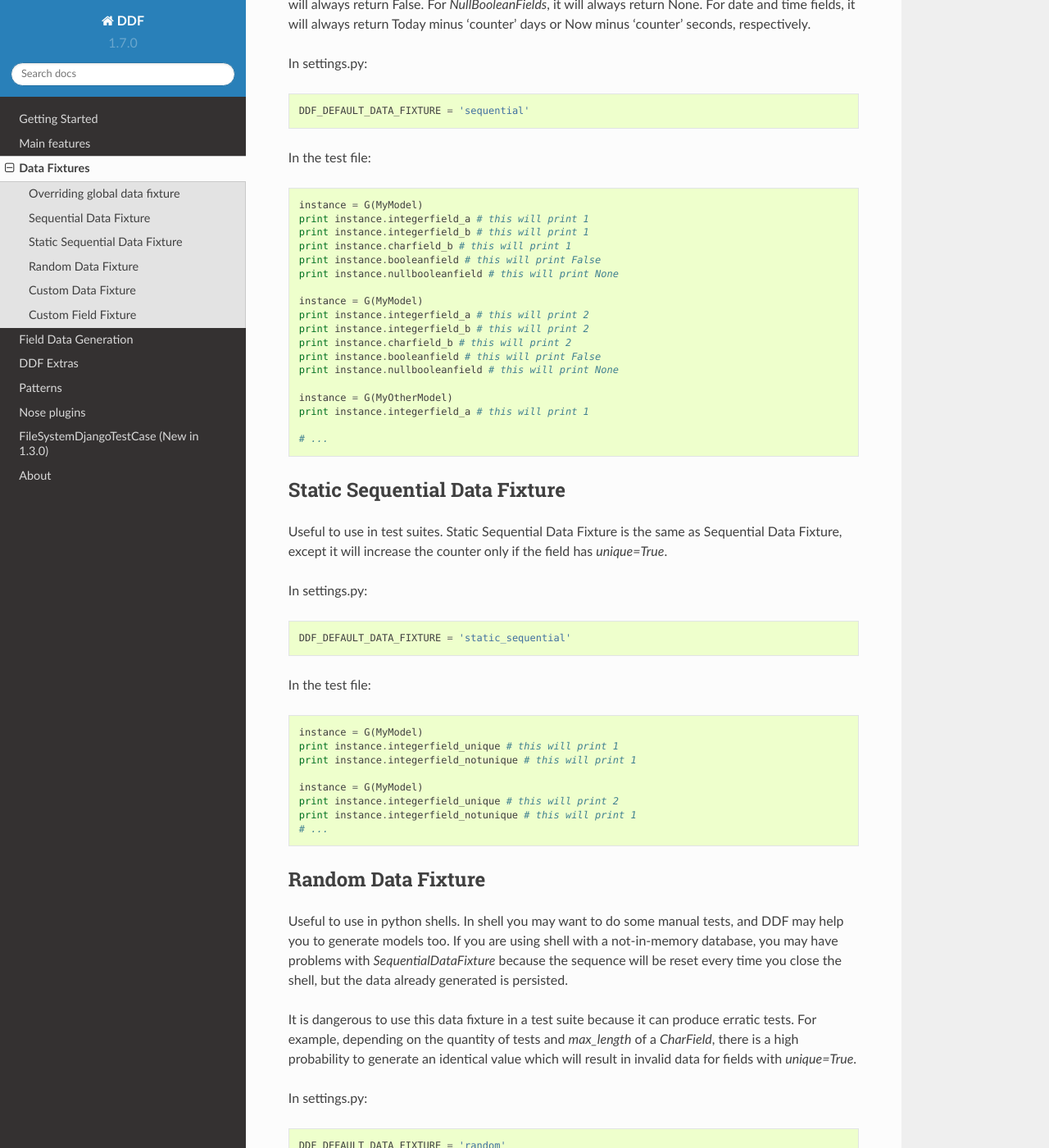
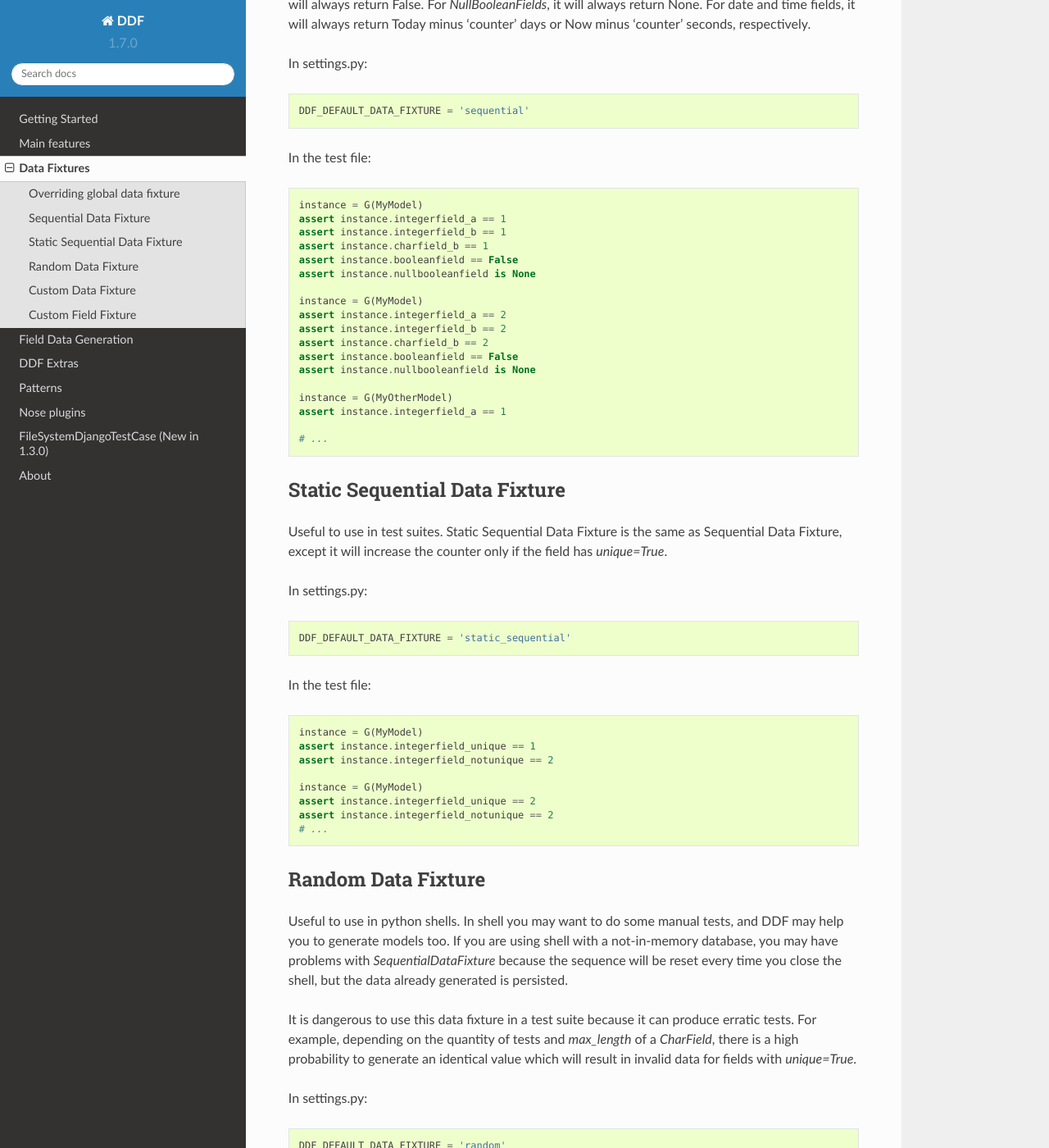
Before and after one commit to paulocheque/django-dynamic-fixture, a Sphinx documentation site: the page built from docs/source/data_fixtures.rst, in a window 1280 px wide and 1400 px high, scrolled down 781 px. Shown: the whole window at 82% size. Built offline with Sphinx 7.4.7 and the Read the Docs theme 2.0.0, drawn with Linux system fonts in a browser that asks for light colours; some of the changed text lies outside the part shown.

Commit message:
[doc] Using assert instead of print in the docs

```diff
--- a/docs/source/data_fixtures.rst
+++ b/docs/source/data_fixtures.rst
@@ -32,21 +32,21 @@ In settings.py::
 In the test file::
 
     instance = G(MyModel)
-    print instance.integerfield_a # this will print 1
-    print instance.integerfield_b # this will print 1
-    print instance.charfield_b # this will print 1
-    print instance.booleanfield # this will print False
-    print instance.nullbooleanfield # this will print None
+    assert instance.integerfield_a == 1
+    assert instance.integerfield_b == 1
+    assert instance.charfield_b == 1
+    assert instance.booleanfield == False
+    assert instance.nullbooleanfield is None
 
     instance = G(MyModel)
-    print instance.integerfield_a # this will print 2
-    print instance.integerfield_b # this will print 2
-    print instance.charfield_b # this will print 2
-    print instance.booleanfield # this will print False
-    print instance.nullbooleanfield # this will print None
+    assert instance.integerfield_a == 2
+    assert instance.integerfield_b == 2
+    assert instance.charfield_b == 2
+    assert instance.booleanfield == False
+    assert instance.nullbooleanfield is None
 
     instance = G(MyOtherModel)
-    print instance.integerfield_a # this will print 1
+    assert instance.integerfield_a == 1
 
     # ...
 
@@ -62,12 +62,12 @@ In settings.py::
 In the test file::
 
     instance = G(MyModel)
-    print instance.integerfield_unique # this will print 1
-    print instance.integerfield_notunique # this will print 1
+    assert instance.integerfield_unique == 1
+    assert instance.integerfield_notunique == 2
 
     instance = G(MyModel)
-    print instance.integerfield_unique # this will print 2
-    print instance.integerfield_notunique # this will print 1
+    assert instance.integerfield_unique == 2
+    assert instance.integerfield_notunique == 2
     # ...
 
 Random Data Fixture
@@ -84,10 +84,10 @@ In settings.py::
 In the test file::
 
     instance = G(MyModel)
-    print instance.integerfield_a # this will print a random number
-    print instance.charfield_b # this will print a random string
-    print instance.booleanfield # this will print False or True
-    print instance.nullbooleanfield # this will print None, False or True
+    assert instance.integerfield_a is not None
+    assert instance.charfield_b is not None
+    assert instance.booleanfield in [False, True]
+    assert instance.nullbooleanfield in [None, False, True]
     # ...
 
 Custom Data Fixture
@@ -107,8 +107,8 @@ In the path/to/your.py file::
 In the test file::
 
     instance = G(MyModel)
-    print instance.integerfield_a # this will print 1000
-    print instance.integerfield_b # this will print 1000
+    assert instance.integerfield_a == 1000
+    assert instance.integerfield_b == 1000
     # ...
 
 
```
Also changed, not shown: docs/source/data.rst (+20 -20 lines), docs/source/ddf.rst (+20 -20 lines).
